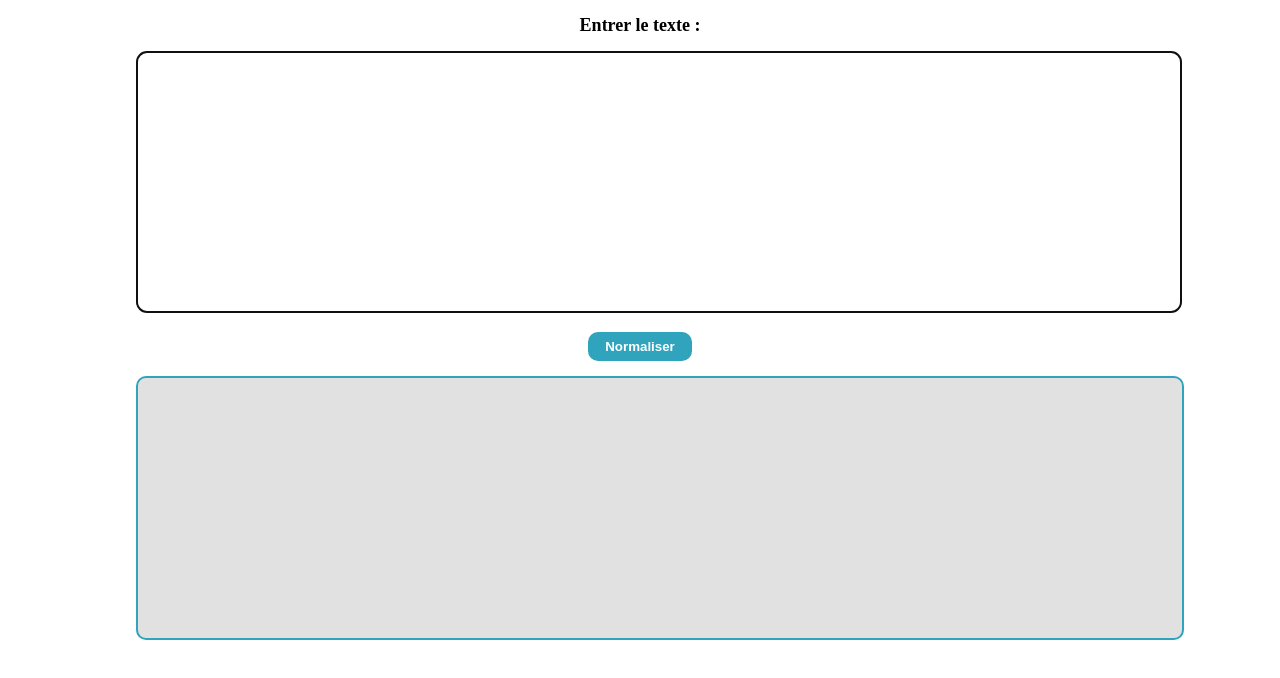
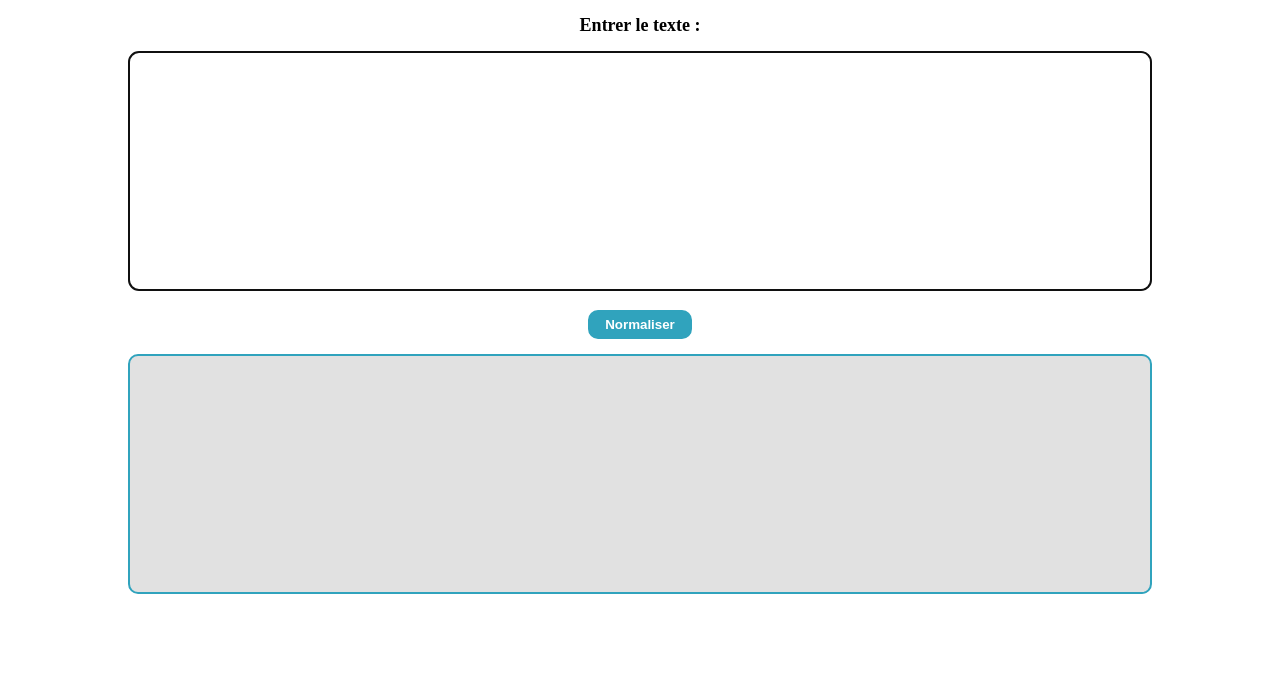
Before and after one commit to EPN61400/normalizer, a plain HTML site: page index.html in a window 1280 px wide. Drawn offline with Linux system fonts and the light colour scheme.

Commit message:
Fix box-sizing

```diff
--- a/style.css
+++ b/style.css
@@ -1,5 +1,9 @@
-html {
+* {
   box-sizing: border-box;
+}
+
+body {
+  margin: 0;
 }
 
 section {
```
